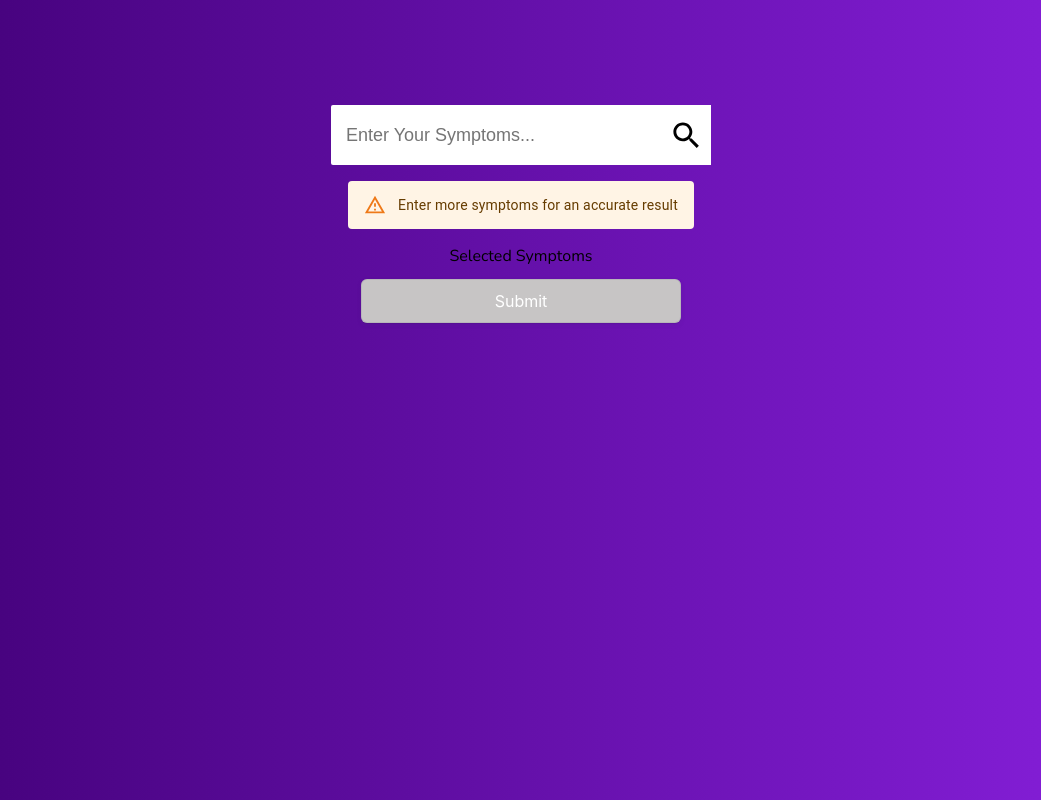
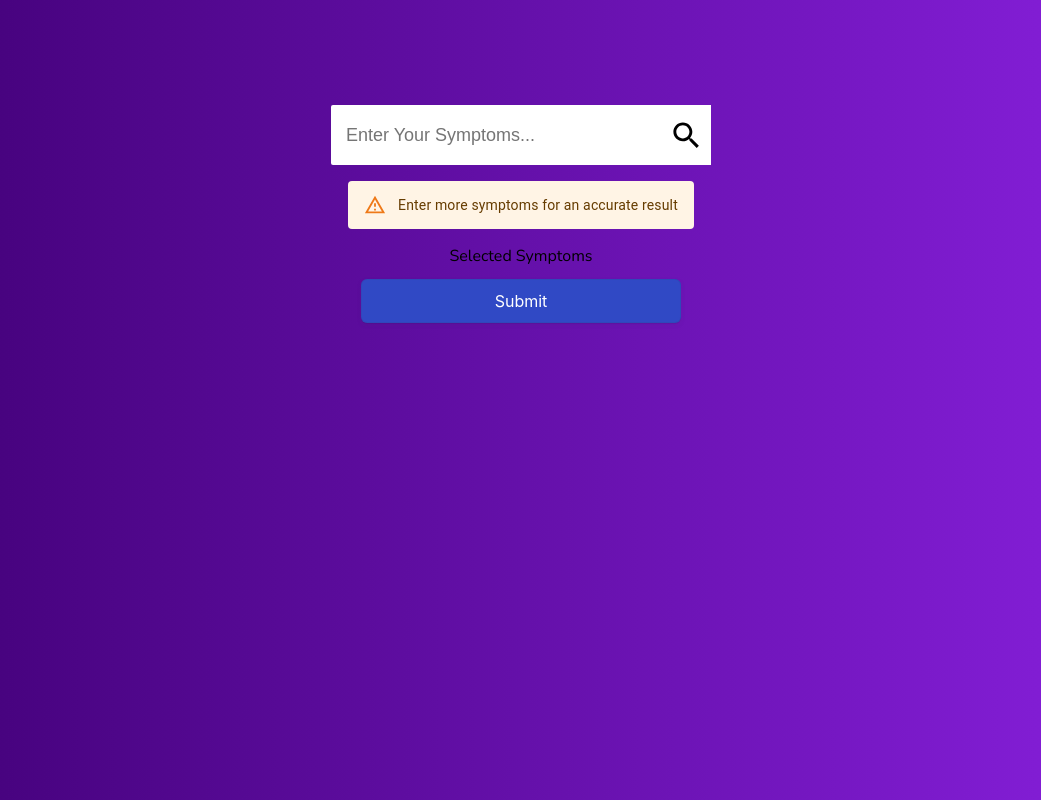
Before and after one commit to pkattamuri2007/TSAFrontend, a React (Create React App) app in the folder tsa-frontend/: page / in a window 1280 px wide. In both pictures the pointer is over the button "Submit". Shown: the whole page, without its empty margins (119-1160 px from the left). Built offline with nearby package versions, Linux system fonts and the light colour scheme.

Commit message:
button hover effect

```diff
--- a/tsa-frontend/src/App.css
+++ b/tsa-frontend/src/App.css
@@ -50,3 +50,8 @@ body {
 .button-9:focus {
   box-shadow: rgba(50, 50, 93, .1) 0 0 0 1px inset, rgba(50, 50, 93, .2) 0 6px 15px 0, rgba(0, 0, 0, .1) 0 2px 2px 0, rgba(50, 151, 211, .3) 0 0 0 4px;
 }
+
+/* Add a hover effect for the button */
+.button-9:hover {
+  background-color: #3049c5; /* Change button background color on hover */
+}
```
